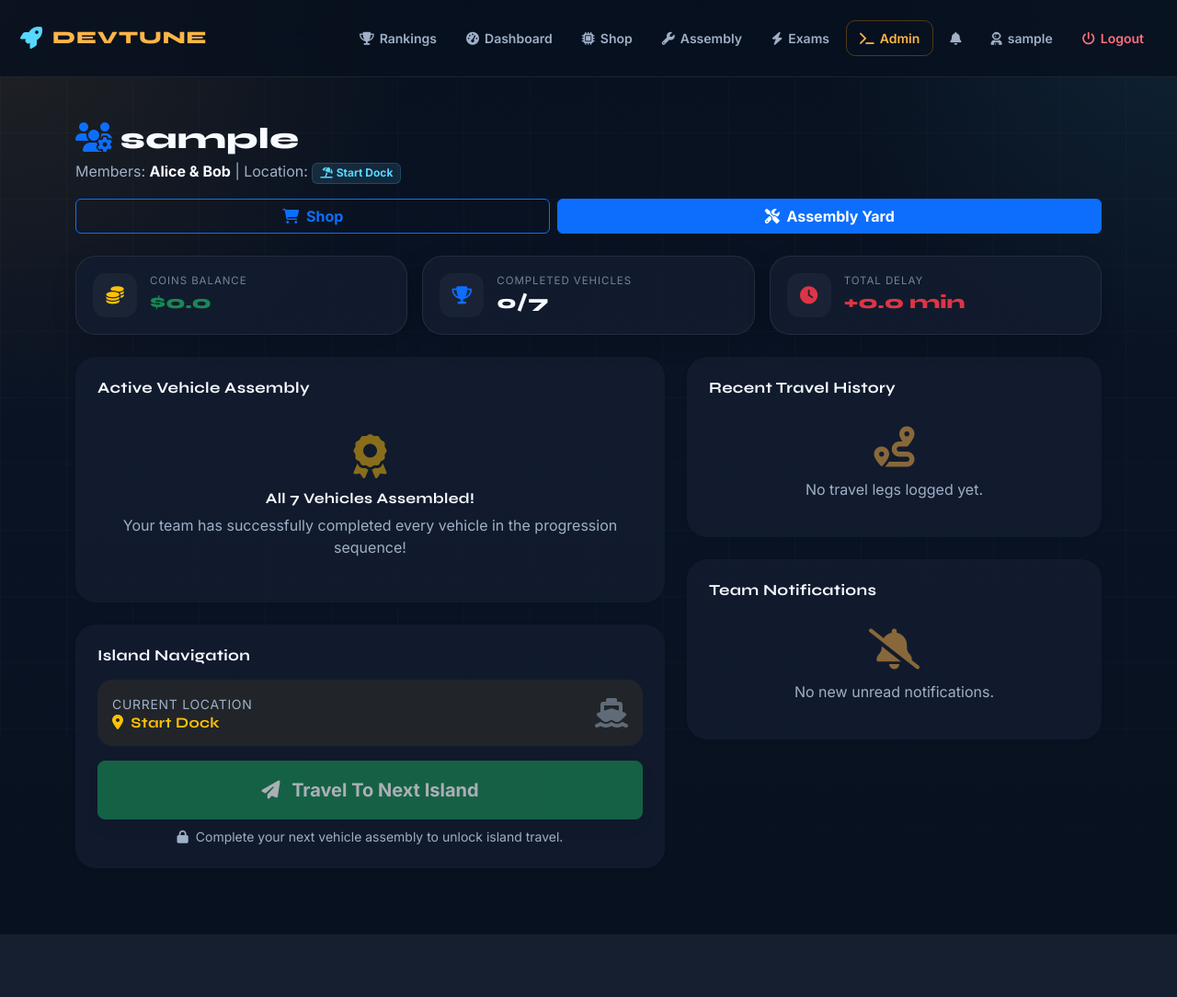
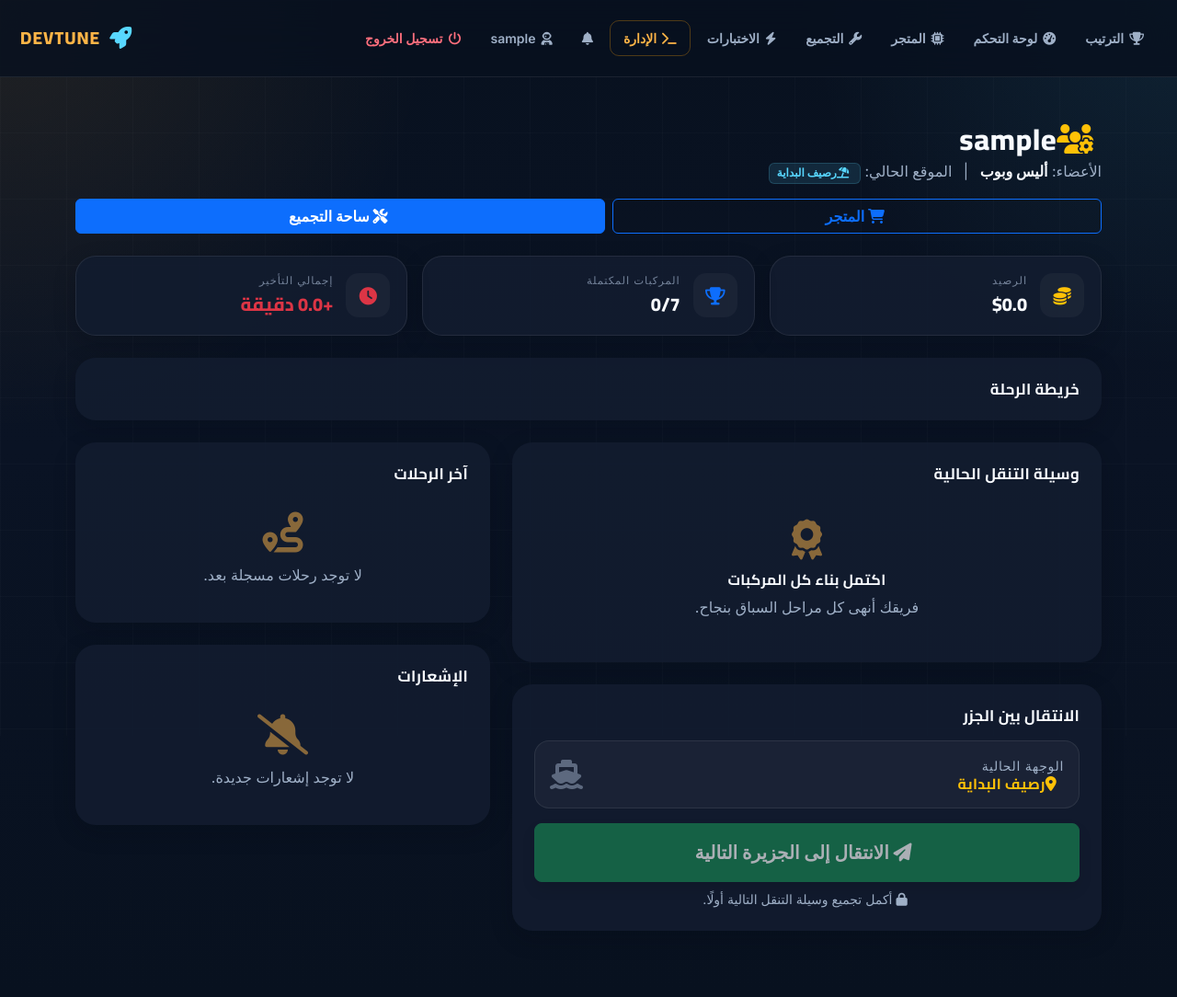
Before and after one commit to marcelinomaged25/shmamsa26, a Django app: page /market/dashboard/ in a window 1280 px wide. Shown: the whole page at 92% size. Before the commit the page ends 1016 px from the top, so only its background shows below. Run offline with Django 5.2, Linux system fonts and the light colour scheme; the visitor is signed in with stand-in values (Sample User, id 1); data comes from the database, SQL or seed files in the repository; data that the repository does not hold is empty; some libraries are stand-ins or nearby versions.

Commit message:
Add Arabic RTL UI and travel map

```diff
--- a/market/templates/market/dashboard.html
+++ b/market/templates/market/dashboard.html
@@ -1,94 +1,98 @@
 {% extends 'base.html' %}
 {% load static %}
 
-{% block title %}Team Dashboard{% endblock title %}
+{% block title %}لوحة التحكم{% endblock title %}
 
 {% block body %}
 <section class="py-4">
   <div class="container">
     <div class="d-flex justify-content-between align-items-center mb-4 flex-wrap gap-3">
       <div>
-        <h1 class="mb-1 fw-extrabold fs-2 fs-md-1"><i class="fas fa-users-cog text-primary me-2"></i>{{ profile.display_name }}</h1>
-        <p class="text-muted mb-0">Members: <strong>{{ profile.members_list|default:"Alice & Bob" }}</strong> | Location: <span class="badge badge-soft-info"><i class="fas fa-umbrella-beach me-1"></i>{{ profile.current_island.name|default:"Start Dock" }}</span></p>
+        <h1 class="mb-1"><i class="fas fa-users-cog text-warning me-2"></i>{{ profile.display_name }}</h1>
+        <p class="text-muted mb-0">
+          الأعضاء: <strong>{{ profile.members_list|default:"أليس وبوب" }}</strong>
+          <span class="mx-2">|</span>
+          الموقع الحالي: <span class="badge badge-soft-info"><i class="fas fa-umbrella-beach me-1"></i>{{ profile.current_island.name|default:"رصيف البداية" }}</span>
+        </p>
       </div>
       <div class="d-flex gap-2 w-100 w-sm-auto">
-        <a class="btn btn-outline-primary fw-bold flex-fill" href="{% url 'market:team_shop' %}"><i class="fas fa-shopping-cart me-1"></i> Shop</a>
-        <a class="btn btn-primary fw-bold flex-fill" href="{% url 'market:vehicle_assembly' %}"><i class="fas fa-tools me-1"></i> Assembly Yard</a>
+        <a class="btn btn-outline-primary fw-bold flex-fill" href="{% url 'market:team_shop' %}"><i class="fas fa-shopping-cart me-1"></i> المتجر</a>
+        <a class="btn btn-primary fw-bold flex-fill" href="{% url 'market:vehicle_assembly' %}"><i class="fas fa-tools me-1"></i> ساحة التجميع</a>
       </div>
     </div>
 
-    <!-- Stat Metrics -->
     <div class="row g-3 mb-4">
-      <div class="col-lg-4 col-sm-6 col-12">
+      <div class="col-lg-4 col-sm-6">
         <div class="stat-card fade-in-up">
           <div class="stat-icon"><i class="fas fa-coins text-warning"></i></div>
           <div>
-            <p class="stat-label mb-0">Coins Balance</p>
-            <p class="stat-value text-success">${{ profile.coins }}</p>
+            <p class="stat-label">الرصيد</p>
+            <p class="stat-value">${{ profile.coins }}</p>
           </div>
         </div>
       </div>
-      <div class="col-lg-4 col-sm-6 col-12">
+      <div class="col-lg-4 col-sm-6">
         <div class="stat-card fade-in-up">
           <div class="stat-icon"><i class="fas fa-trophy text-primary"></i></div>
           <div>
-            <p class="stat-label mb-0">Completed Vehicles</p>
+            <p class="stat-label">المركبات المكتملة</p>
             <p class="stat-value">{{ profile.completed_vehicles_count }}/7</p>
           </div>
         </div>
       </div>
-      <div class="col-lg-4 col-sm-12 col-12">
+      <div class="col-lg-4 col-sm-12">
         <div class="stat-card fade-in-up">
           <div class="stat-icon"><i class="fas fa-clock text-danger"></i></div>
           <div>
-            <p class="stat-label mb-0">Total Delay</p>
-            <p class="stat-value text-danger">+{{ profile.total_delay }} min</p>
+            <p class="stat-label">إجمالي التأخير</p>
+            <p class="stat-value text-danger">+{{ profile.total_delay }} دقيقة</p>
           </div>
         </div>
       </div>
     </div>
 
+    <div class="card border-0 p-4 mb-4 fade-in-up">
+      <h4 class="section-heading mb-3">خريطة الرحلة</h4>
+      <div class="row g-3 align-items-stretch">
+        {% for island in islands %}
+        <div class="col-lg col-md-4 col-6">
+          <div class="p-3 rounded-4 h-100 {% if profile.current_island and profile.current_island.id == island.id %}border border-warning{% else %}border{% endif %}" style="background: rgba(255,255,255,0.03); border-color: var(--glass-border) !important;">
+            <div class="d-flex align-items-center justify-content-between mb-2">
+              <span class="badge badge-soft-warning">جزيرة {{ island.order }}</span>
+              {% if profile.current_island and profile.current_island.id == island.id %}
+              <span class="badge badge-soft-success">أنت هنا</span>
+              {% endif %}
+            </div>
+            <div class="fw-bold mb-1">{{ island.name }}</div>
+            <div class="text-muted small">{{ island.description|default:"محطة ضمن خط الرحلة" }}</div>
+          </div>
+        </div>
+        {% endfor %}
+      </div>
+    </div>
+
     <div class="row gy-4">
-      <!-- Left Column: Active Vehicle & Island Travel -->
       <div class="col-lg-7">
-        <!-- Active Progression Vehicle -->
-        <div class="card shadow-sm p-4 mb-4 border-0 fade-in-up">
-          <h4 class="section-heading mb-3">Active Vehicle Assembly</h4>
+        <div class="card border-0 p-4 mb-4 fade-in-up">
+          <h4 class="section-heading mb-3">وسيلة التنقل الحالية</h4>
           {% if current_assembly %}
-            <div class="p-3 bg-light rounded-4 border mb-3">
-              <!-- Visual Vehicle Media Banner -->
-              <div class="card-media-wrapper item-media-container mb-3">
+            <div class="p-3 rounded-4 border mb-3" style="background: rgba(255,255,255,0.03); border-color: var(--glass-border) !important;">
+              <div class="neo-img-container lg mb-3">
                 {% if current_assembly.vehicle.image %}
-                  <img src="{{ current_assembly.vehicle.image.url }}" alt="{{ current_assembly.vehicle.name }}" class="card-media-img">
+                  <img src="{{ current_assembly.vehicle.image.url }}" alt="{{ current_assembly.vehicle.name }}">
                 {% else %}
                   <div class="text-center p-3">
-                    {% if "Submarine" in current_assembly.vehicle.name %}
-                      <i class="fas fa-subway media-placeholder-icon text-primary"></i>
-                    {% elif "Boat" in current_assembly.vehicle.name %}
-                      <i class="fas fa-ship media-placeholder-icon text-info"></i>
-                    {% elif "Car" in current_assembly.vehicle.name %}
-                      <i class="fas fa-car media-placeholder-icon text-success"></i>
-                    {% elif "Airplane" in current_assembly.vehicle.name %}
-                      <i class="fas fa-plane media-placeholder-icon text-warning"></i>
-                    {% elif "Horse" in current_assembly.vehicle.name %}
-                      <i class="fas fa-horse media-placeholder-icon text-danger"></i>
-                    {% elif "Train" in current_assembly.vehicle.name %}
-                      <i class="fas fa-train media-placeholder-icon text-purple"></i>
-                    {% elif "Bicycle" in current_assembly.vehicle.name %}
-                      <i class="fas fa-bicycle media-placeholder-icon text-success"></i>
-                    {% else %}
-                      <i class="fas fa-space-shuttle media-placeholder-icon text-primary"></i>
-                    {% endif %}
+                    <i class="fas fa-route neo-img-placeholder"></i>
                   </div>
                 {% endif %}
               </div>
 
-              <div class="d-flex justify-content-between align-items-center mb-2">
+              <div class="d-flex justify-content-between align-items-center mb-2 gap-2 flex-wrap">
                 <h4 class="fw-bold mb-0 text-primary">
                   <span class="badge bg-primary me-2">#{{ current_assembly.vehicle.progression_order }}</span>
                   {{ current_assembly.vehicle.name }}
                 </h4>
-                <span class="badge badge-soft-warning fs-6">{{ current_assembly.power_percentage }}% Power</span>
+                <span class="badge badge-soft-warning fs-6">{{ current_assembly.power_percentage }}% قوة</span>
               </div>
               <p class="text-muted small mb-3">{{ current_assembly.vehicle.description }}</p>
 
@@ -96,29 +100,28 @@
                 <div class="progress-bar" role="progressbar" style="width: {{ current_assembly.power_percentage }}%;"></div>
               </div>
               <div class="d-flex justify-content-between small text-muted">
-                <span>Collected Power: <strong>{{ current_assembly.total_power }}</strong></span>
-                <span>Max Power: <strong>{{ current_assembly.vehicle.max_possible_power }}</strong></span>
+                <span>الطاقة المجمعة: <strong>{{ current_assembly.total_power }}</strong></span>
+                <span>الحد الأقصى: <strong>{{ current_assembly.vehicle.max_possible_power }}</strong></span>
               </div>
             </div>
             <a href="{% url 'market:vehicle_assembly' %}" class="btn btn-warning w-100 fw-bold py-2">
-              <i class="fas fa-wrench me-1"></i> Manage Component Allocations
+              <i class="fas fa-wrench me-1"></i> إدارة التجميع
             </a>
           {% else %}
             <div class="empty-state py-4">
-              <i class="fas fa-award text-warning" style="font-size:3rem;"></i>
-              <h5 class="fw-bold mt-2">All 7 Vehicles Assembled!</h5>
-              <p class="mb-0 text-muted">Your team has successfully completed every vehicle in the progression sequence!</p>
+              <i class="fas fa-award"></i>
+              <h5 class="fw-bold mt-2">اكتمل بناء كل المركبات</h5>
+              <p class="mb-0 text-muted">فريقك أنهى كل مراحل السباق بنجاح.</p>
             </div>
           {% endif %}
         </div>
 
-        <!-- Travel Action Box -->
-        <div class="card shadow-sm p-4 border-0 fade-in-up">
-          <h4 class="section-heading mb-3">Island Navigation</h4>
-          <div class="d-flex align-items-center justify-content-between p-3 rounded-4 bg-dark text-white mb-3">
+        <div class="card border-0 p-4 fade-in-up">
+          <h4 class="section-heading mb-3">الانتقال بين الجزر</h4>
+          <div class="d-flex align-items-center justify-content-between p-3 rounded-4 mb-3" style="background: rgba(255,255,255,0.04); border: 1px solid var(--glass-border);">
             <div>
-              <span class="text-muted small text-uppercase d-block" style="letter-spacing:0.05em;">Current Location</span>
-              <h5 class="fw-bold mb-0 text-warning"><i class="fas fa-map-marker-alt me-2"></i>{{ profile.current_island.name|default:"Start Dock" }}</h5>
+              <span class="text-muted small text-uppercase d-block" style="letter-spacing:0.05em;">الوجهة الحالية</span>
+              <h5 class="fw-bold mb-0 text-warning"><i class="fas fa-map-marker-alt me-2"></i>{{ profile.current_island.name|default:"رصيف البداية" }}</h5>
             </div>
             <i class="fas fa-ship fa-2x text-muted opacity-50"></i>
           </div>
@@ -126,31 +129,29 @@
           <form method="post" action="{% url 'market:travel_island' %}">
             {% csrf_token %}
             <button type="submit" class="btn btn-success btn-lg w-100 fw-bold py-3 shadow" {% if not can_travel %}disabled{% endif %}>
-              <i class="fas fa-paper-plane me-2"></i> Travel To Next Island
+              <i class="fas fa-paper-plane me-2"></i> الانتقال إلى الجزيرة التالية
             </button>
           </form>
           {% if not can_travel %}
-            <small class="text-muted text-center d-block mt-2"><i class="fas fa-lock me-1"></i> Complete your next vehicle assembly to unlock island travel.</small>
+            <small class="text-muted text-center d-block mt-2"><i class="fas fa-lock me-1"></i> أكمل تجميع وسيلة التنقل التالية أولًا.</small>
           {% endif %}
         </div>
       </div>
 
-      <!-- Right Column: Travel History & Notifications -->
       <div class="col-lg-5">
-        <!-- Travel History -->
-        <div class="card shadow-sm p-4 mb-4 border-0 fade-in-up">
-          <h4 class="section-heading mb-3">Recent Travel History</h4>
+        <div class="card border-0 p-4 mb-4 fade-in-up">
+          <h4 class="section-heading mb-3">آخر الرحلات</h4>
           {% if travel_history %}
             <ul class="list-group list-group-flush">
               {% for leg in travel_history %}
                 <li class="list-group-item px-0 py-3">
-                  <div class="d-flex justify-content-between align-items-center mb-1">
-                    <strong class="text-primary">{{ leg.from_island.name }} → {{ leg.to_island.name }}</strong>
+                  <div class="d-flex justify-content-between align-items-center mb-1 gap-2 flex-wrap">
+                    <strong class="text-primary">{{ leg.from_island.name }} &rarr; {{ leg.to_island.name }}</strong>
                     <span class="badge badge-soft-primary">{{ leg.vehicle.name }}</span>
                   </div>
                   <div class="d-flex justify-content-between small text-muted">
-                    <span>Power: {{ leg.vehicle_power_percentage }}%</span>
-                    <span>Time: {{ leg.actual_travel_time_minutes }} min (+{{ leg.delay_minutes }} min delay)</span>
+                    <span>القوة: {{ leg.vehicle_power_percentage }}%</span>
+                    <span>الوقت: {{ leg.actual_travel_time_minutes }} دقيقة (+{{ leg.delay_minutes }} تأخير)</span>
                   </div>
                 </li>
               {% endfor %}
@@ -158,14 +159,13 @@
           {% else %}
             <div class="empty-state py-3">
               <i class="fas fa-route"></i>
-              <p class="mb-0">No travel legs logged yet.</p>
+              <p class="mb-0">لا توجد رحلات مسجلة بعد.</p>
             </div>
           {% endif %}
         </div>
 
-        <!-- Notifications -->
-        <div class="card shadow-sm p-4 border-0 fade-in-up">
-          <h4 class="section-heading mb-3">Team Notifications</h4>
+        <div class="card border-0 p-4 fade-in-up">
+          <h4 class="section-heading mb-3">الإشعارات</h4>
           {% if notifications %}
             <ul class="list-group list-group-flush mb-3">
               {% for n in notifications %}
@@ -178,12 +178,12 @@
             </ul>
             <form method="post" action="{% url 'market:mark_notifications_read' %}">
               {% csrf_token %}
-              <button type="submit" class="btn btn-sm btn-outline-secondary w-100">Mark all notifications read</button>
+              <button type="submit" class="btn btn-sm btn-outline-secondary w-100">تعليم الكل كمقروء</button>
             </form>
           {% else %}
             <div class="empty-state py-3">
               <i class="fas fa-bell-slash"></i>
-              <p class="mb-0">No new unread notifications.</p>
+              <p class="mb-0">لا توجد إشعارات جديدة.</p>
             </div>
           {% endif %}
         </div>
--- a/templates/base.html
+++ b/templates/base.html
@@ -1,15 +1,15 @@
 <!DOCTYPE html>
-<html lang="en">
+<html lang="ar" dir="rtl">
 
 <head>
   {% load static %}
   <meta charset="UTF-8" />
   <meta name="viewport" content="width=device-width, initial-scale=1.0" />
-  <title>DevTune | {% block title %}Home{% endblock title %}</title>
+  <title>DevTune | {% block title %}الرئيسية{% endblock title %}</title>
   <link href="https://cdn.jsdelivr.net/npm/bootstrap@5.3.3/dist/css/bootstrap.min.css" rel="stylesheet">
   <link rel="preconnect" href="https://fonts.googleapis.com">
   <link rel="preconnect" href="https://fonts.gstatic.com" crossorigin>
-  <link href="https://fonts.googleapis.com/css2?family=Inter:wght@400;500;600;700;800&family=Space+Grotesk:wght@400;500;600;700&family=Syne:wght@600;700;800&display=swap" rel="stylesheet">
+  <link href="https://fonts.googleapis.com/css2?family=Inter:wght@400;500;600;700;800&family=Cairo:wght@400;500;600;700;800&family=Space+Grotesk:wght@400;500;600;700&display=swap" rel="stylesheet">
   <link rel="stylesheet" href="https://cdnjs.cloudflare.com/ajax/libs/font-awesome/6.4.0/css/all.min.css" />
 
   <style>
@@ -39,7 +39,7 @@
       --text-body: #dbe6f5;
       --text-muted: #9fb0c7;
       --text-dim: #74839a;
-      --font-display: 'Syne', 'Space Grotesk', sans-serif;
+      --font-display: 'Cairo', 'Space Grotesk', sans-serif;
       --font-body: 'Inter', -apple-system, BlinkMacSystemFont, 'Segoe UI', sans-serif;
       --radius-sm: 10px;
       --radius-md: 16px;
@@ -66,6 +66,7 @@
       padding-top: 84px;
       min-height: 100vh;
       position: relative;
+      direction: rtl;
     }
 
     /* Subtle grid background */
@@ -128,12 +129,13 @@
     }
 
     .neo-nav-inner {
-      max-width: 1320px;
+      max-width: 1360px;
       width: 100%;
       margin: 0 auto;
       display: flex;
       align-items: center;
       justify-content: space-between;
+      flex-direction: row-reverse;
     }
 
     .neo-brand {
@@ -945,16 +947,16 @@
 
       <div class="neo-nav-collapse" id="navCollapse">
         <ul class="neo-nav-links">
-          <li><a class="neo-nav-link" href="{% url 'market:leaderboard' %}"><i class="fas fa-trophy"></i> <span>Rankings</span></a></li>
+          <li><a class="neo-nav-link" href="{% url 'market:leaderboard' %}"><i class="fas fa-trophy"></i> <span>الترتيب</span></a></li>
 
           {% if user.is_authenticated %}
-          <li><a class="neo-nav-link" href="{% url 'market:team_dashboard' %}"><i class="fas fa-gauge-high"></i> <span>Dashboard</span></a></li>
-          <li><a class="neo-nav-link" href="{% url 'market:team_shop' %}"><i class="fas fa-microchip"></i> <span>Shop</span></a></li>
-          <li><a class="neo-nav-link" href="{% url 'market:vehicle_assembly' %}"><i class="fas fa-wrench"></i> <span>Assembly</span></a></li>
-          <li><a class="neo-nav-link" href="{% url 'market:live_exam' %}"><i class="fas fa-bolt"></i> <span>Exams</span></a></li>
+          <li><a class="neo-nav-link" href="{% url 'market:team_dashboard' %}"><i class="fas fa-gauge-high"></i> <span>لوحة التحكم</span></a></li>
+          <li><a class="neo-nav-link" href="{% url 'market:team_shop' %}"><i class="fas fa-microchip"></i> <span>المتجر</span></a></li>
+          <li><a class="neo-nav-link" href="{% url 'market:vehicle_assembly' %}"><i class="fas fa-wrench"></i> <span>التجميع</span></a></li>
+          <li><a class="neo-nav-link" href="{% url 'market:live_exam' %}"><i class="fas fa-bolt"></i> <span>الاختبارات</span></a></li>
 
           {% if user.is_staff or user.is_superuser %}
-          <li><a class="neo-nav-link admin-link" href="{% url 'market:admin_dashboard' %}"><i class="fas fa-terminal"></i> <span>Admin</span></a></li>
+          <li><a class="neo-nav-link admin-link" href="{% url 'market:admin_dashboard' %}"><i class="fas fa-terminal"></i> <span>الإدارة</span></a></li>
           {% endif %}
 
           <!-- Notifications -->
@@ -967,12 +969,12 @@
             </a>
             <div class="neo-dropdown-menu">
               <div class="neo-dropdown-header d-flex justify-between items-center">
-                <span>Notifications</span>
+                <span>الإشعارات</span>
                 {% if unread_notification_count %}
                 <form method="post" action="{% url 'market:mark_notifications_read' %}" style="margin:0">
                   {% csrf_token %}
                   <input type="hidden" name="next" value="{{ request.path }}">
-                  <button type="submit" style="background:none;border:none;color:var(--cyan);font-size:0.7rem;cursor:pointer;font-weight:600;">Mark read</button>
+                  <button type="submit" style="background:none;border:none;color:var(--cyan);font-size:0.7rem;cursor:pointer;font-weight:600;">تعليم كمقروء</button>
                 </form>
                 {% endif %}
               </div>
@@ -992,9 +994,9 @@
           <li class="neo-dropdown" onclick="this.classList.toggle('show')">
             <a class="neo-nav-link" href="javascript:void(0)"><i class="fas fa-user-astronaut"></i> <span>{{ user.username }}</span></a>
             <div class="neo-dropdown-menu" style="min-width: 200px;">
-              <a class="neo-dropdown-item" href="{% url 'accounts:profile' %}"><i class="fas fa-id-card" style="margin-right:8px"></i> Profile</a>
+              <a class="neo-dropdown-item" href="{% url 'accounts:profile' %}"><i class="fas fa-id-card" style="margin-left:8px"></i> الملف الشخصي</a>
               {% if user.is_staff or user.is_superuser %}
-              <a class="neo-dropdown-item" href="{% url 'market:admin_dashboard' %}" style="color:var(--amber)"><i class="fas fa-cogs" style="margin-right:8px"></i> Admin Suite</a>
+              <a class="neo-dropdown-item" href="{% url 'market:admin_dashboard' %}" style="color:var(--amber)"><i class="fas fa-cogs" style="margin-left:8px"></i> لوحة الإدارة</a>
               {% endif %}
             </div>
           </li>
@@ -1004,13 +1006,13 @@
             <form action="{% url 'logout' %}" method="POST" style="display:inline">
               {% csrf_token %}
               <button type="submit" class="neo-nav-link" style="background:none;border:none;cursor:pointer;color:var(--red)">
-                <i class="fas fa-power-off"></i> <span>Logout</span>
+                <i class="fas fa-power-off"></i> <span>تسجيل الخروج</span>
               </button>
             </form>
           </li>
           {% else %}
-          <li><a class="neo-btn neo-btn-primary neo-btn-sm" href="{% url 'login' %}"><i class="fas fa-sign-in-alt"></i> Login</a></li>
-          <li><a class="neo-btn neo-btn-secondary neo-btn-sm" href="{% url 'accounts:signup' %}"><i class="fas fa-user-plus"></i> Register</a></li>
+          <li><a class="neo-btn neo-btn-primary neo-btn-sm" href="{% url 'login' %}"><i class="fas fa-sign-in-alt"></i> دخول</a></li>
+          <li><a class="neo-btn neo-btn-secondary neo-btn-sm" href="{% url 'accounts:signup' %}"><i class="fas fa-user-plus"></i> تسجيل</a></li>
           {% endif %}
         </ul>
       </div>
```
Also changed, not shown: accounts/templates/registration/login.html (+7 -36 lines), accounts/templates/signup.html (+5 -5 lines), market/templates/market/partials/leaderboard_table.html (+15 -24 lines), market/templates/market/shop.html (+23 -40 lines).
